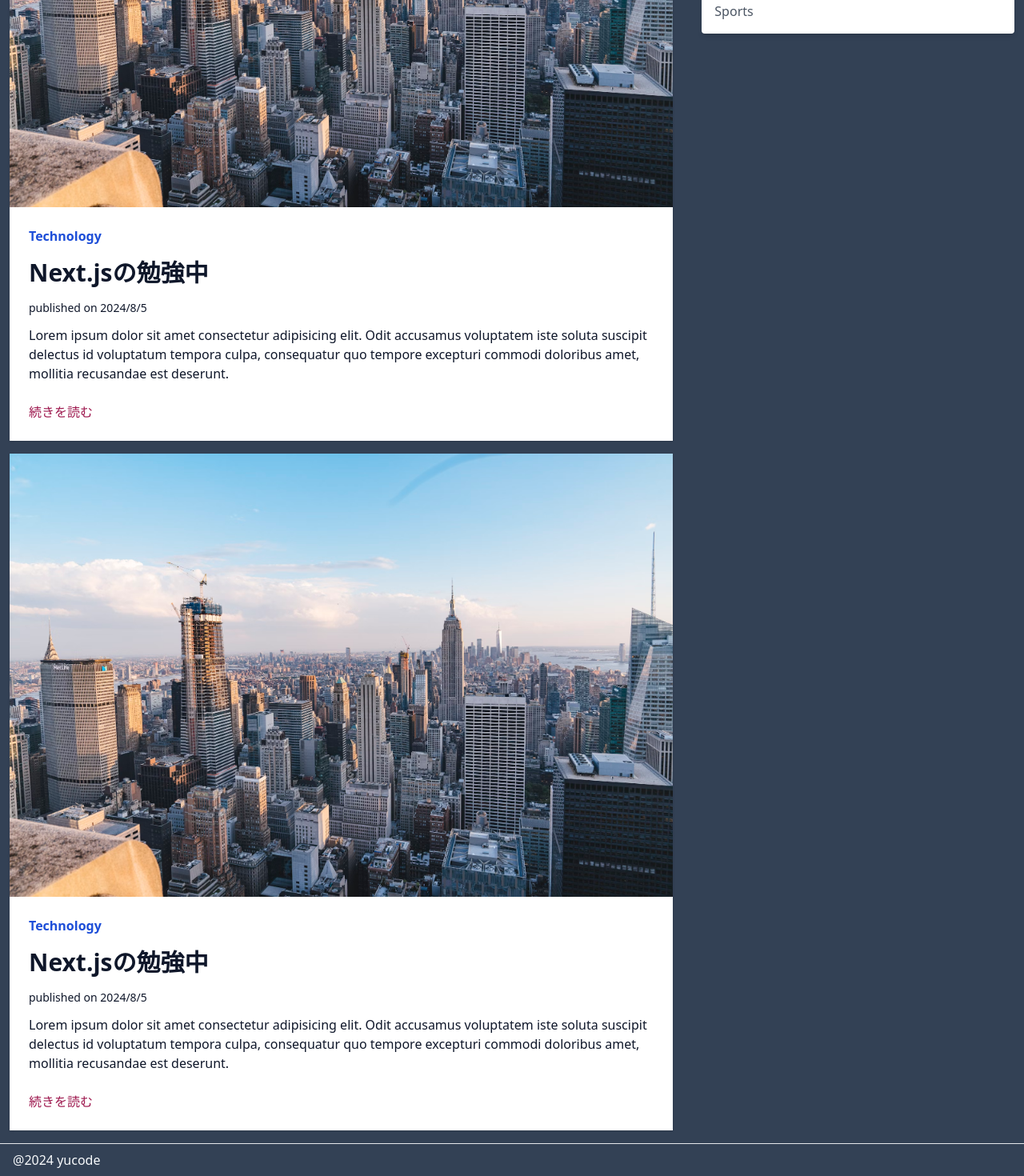
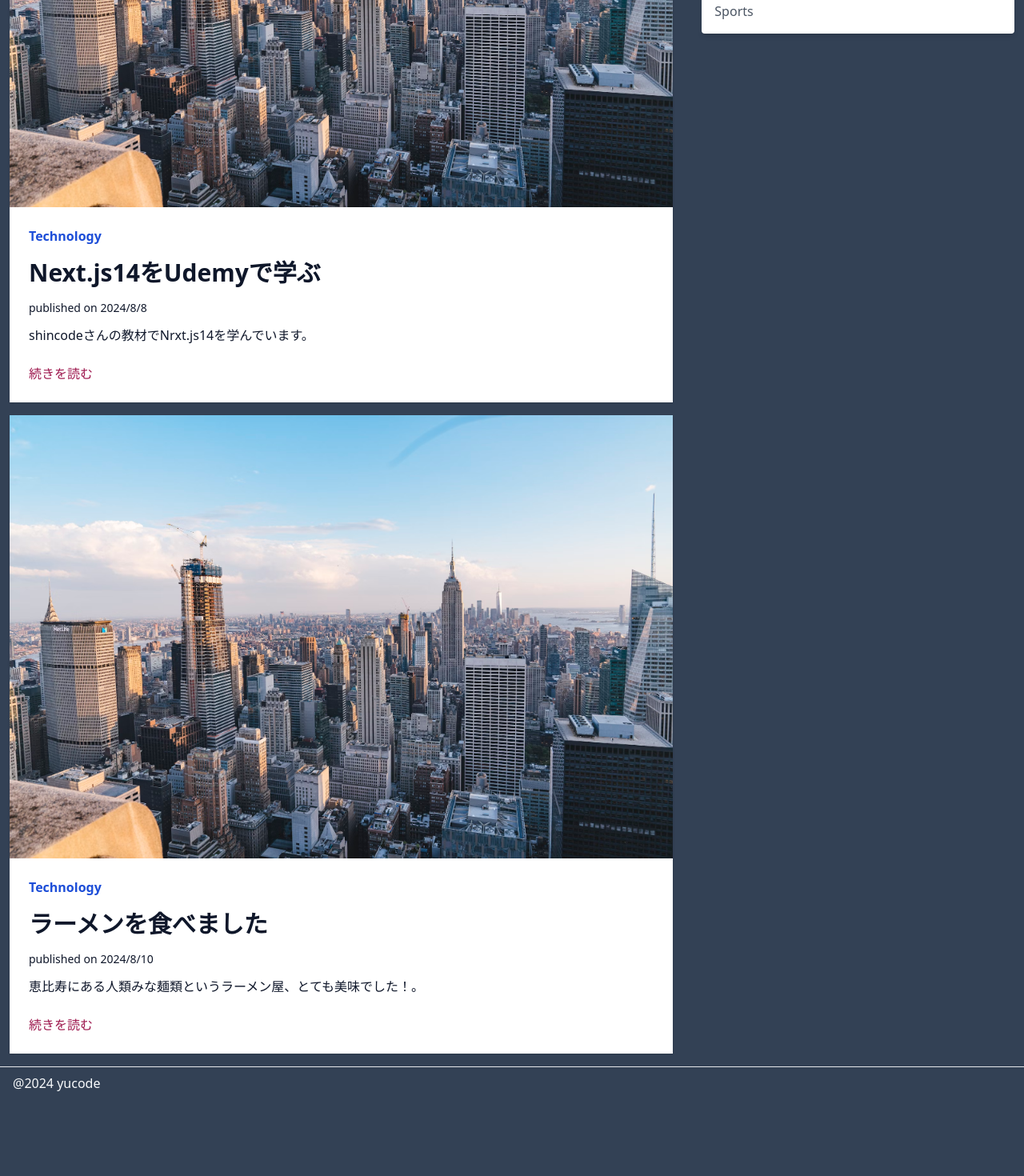
Before and after one commit to suzuyu0115/nextjs14-blog, a Next.js app: page / in a window 1280 px wide. Shown: the part 383-1853 px from the top of the page at 80% size. After the commit the page ends 1757 px from the top, so only its background shows below. Built offline with nearby package versions, Linux system fonts and the light colour scheme; data requests are answered from the project's data file.

Commit message:
24.APIを叩いて全記事をブラウザに出力してみよう

```diff
--- a/src/app/components/ArticleList.tsx
+++ b/src/app/components/ArticleList.tsx
@@ -1,12 +1,18 @@
 import React from 'react'
 import Link from 'next/link';
 import Image from 'next/image';
+import { Article } from '../../types';
 
-const ArticleList = () => {
+type ArticleListProps = {
+  articles: Article[];
+};
+
+const ArticleList = ({ articles }: ArticleListProps) => {
   return (
     <div>
-      <article className='shadow my-4 flex flex-col'>
-        <Link href='#' className='hover:opacity-75'>
+      {articles.map((article) => (
+        <article className='shadow my-4 flex flex-col' key={article.id}>
+          <Link href={`articles/${article.id}`} className='hover:opacity-75'>
             <Image
               src='/sample.png'
               alt=''
@@ -15,42 +21,20 @@
             />
           </Link>
           <div className='bg-white flex flex-col justify-start p-6'>
-          <Link href="#" className='text-blue-700 pb-4 font-bold'>
+            <Link href={`articles/${article.id}`} className='text-blue-700 pb-4 font-bold'>
               Technology
             </Link>
-          <Link href="#" className='text-slate-900 text-3xl font-bold hover:text-gray-700 pb-4'>
-            Next.jsの勉強中
+            <Link href={`articles/${article.id}`} className='text-slate-900 text-3xl font-bold hover:text-gray-700 pb-4'>
+              {article.title}
             </Link>
-          <p className='text-sm pb-3 text-slate-900'>published on 2024/8/5</p>
-          <a href="#" className='text-slate-900 pb-6'>
-            Lorem ipsum dolor sit amet consectetur adipisicing elit. Odit accusamus voluptatem iste soluta suscipit delectus id voluptatum tempora culpa, consequatur quo tempore excepturi commodi doloribus amet, mollitia recusandae est deserunt.
+            <p className='text-sm pb-3 text-slate-900'>published on {article.createdAt}</p>
+            <a href={`articles/${article.id}`} className='text-slate-900 pb-6'>
+              {article.content}
             </a>
-          <Link href='#' className='text-pink-800 hover:text-black'>続きを読む</Link>
+            <Link href={`articles/${article.id}`} className='text-pink-800 hover:text-black'>続きを読む</Link>
           </div>
         </article>
-      <article className='shadow my-4 flex flex-col'>
-        <Link href='#' className='hover:opacity-75'>
-          <Image
-            src='/sample.png'
-            alt=''
-            width={1280}
-            height={300}
-          />
-        </Link>
-        <div className='bg-white flex flex-col justify-start p-6'>
-          <Link href="#" className='text-blue-700 pb-4 font-bold'>
-            Technology
-          </Link>
-          <Link href="#" className='text-slate-900 text-3xl font-bold hover:text-gray-700 pb-4'>
-            Next.jsの勉強中
-          </Link>
-          <p className='text-sm pb-3 text-slate-900'>published on 2024/8/5</p>
-          <a href="#" className='text-slate-900 pb-6'>
-            Lorem ipsum dolor sit amet consectetur adipisicing elit. Odit accusamus voluptatem iste soluta suscipit delectus id voluptatum tempora culpa, consequatur quo tempore excepturi commodi doloribus amet, mollitia recusandae est deserunt.
-          </a>
-          <Link href='#' className='text-pink-800 hover:text-black'>続きを読む</Link>
-        </div>
-      </article>
+      ))}
     </div>
   )
 }
--- a/src/app/page.tsx
+++ b/src/app/page.tsx
@@ -1,11 +1,14 @@
 import Image from "next/image"
 import ArticleList from './components/ArticleList'
+import { getAllArticles } from "@/blogAPI";
 
-export default function Home() {
+export default async function Home() {
+  const articles = await getAllArticles();
+
   return (
     <div className="md:flex">
       <section className="w-full md:w-2/3 flex flex-col items-center px-3">
-        <ArticleList />
+        <ArticleList articles={articles} />
       </section>
 
       <aside className="w-full md:w-1/3 flex flex-col items-center px-3 md:pl-6">
--- a/src/blogAPI.ts
+++ b/src/blogAPI.ts
@@ -1,5 +1,8 @@
-import { Article } from './types'
+import { Article } from './types';
 
 export const getAllArticles = async (): Promise<Article[]> => {
-  const res = await fetch(`http://localhost:3001/posts`, { cache: "no-store "}); //SSR
+  const res = await fetch(`http://localhost:3001/posts`, { cache: "no-store"}); //SSR
+
+  const articles = await res.json();
+  return articles;
 };
```
Lines whose indentation alone changed are shown as unchanged.
